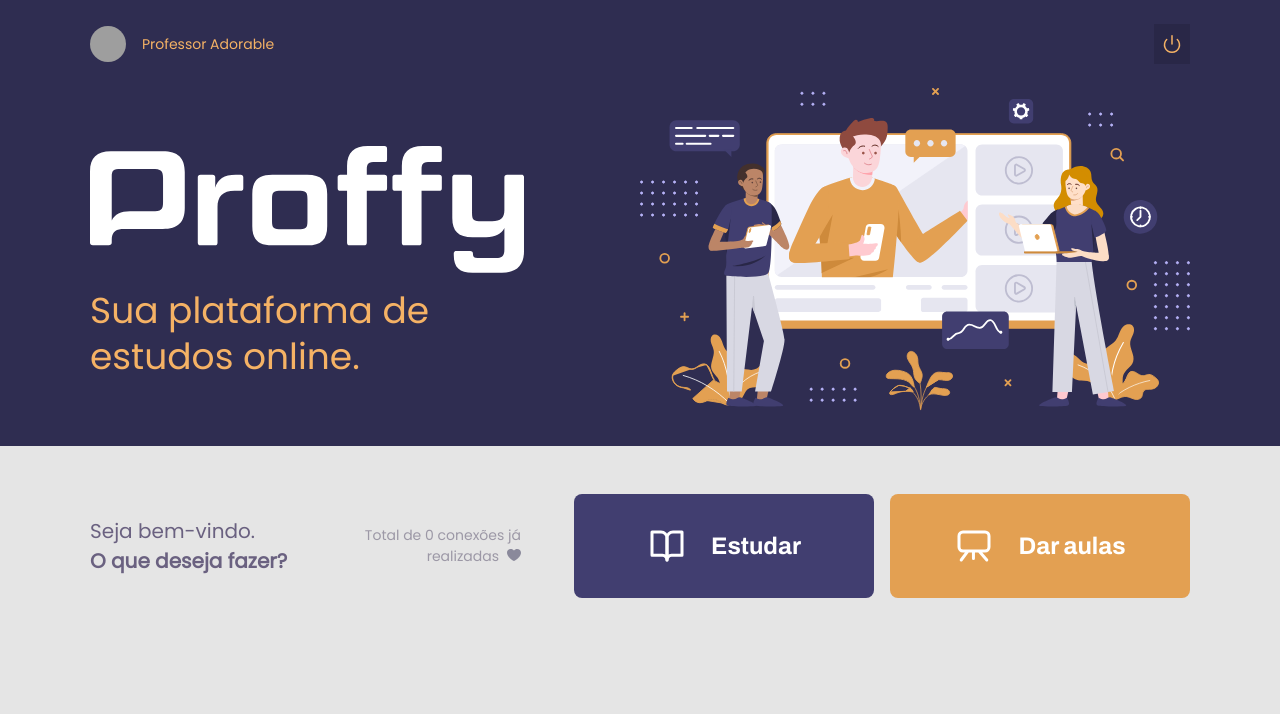
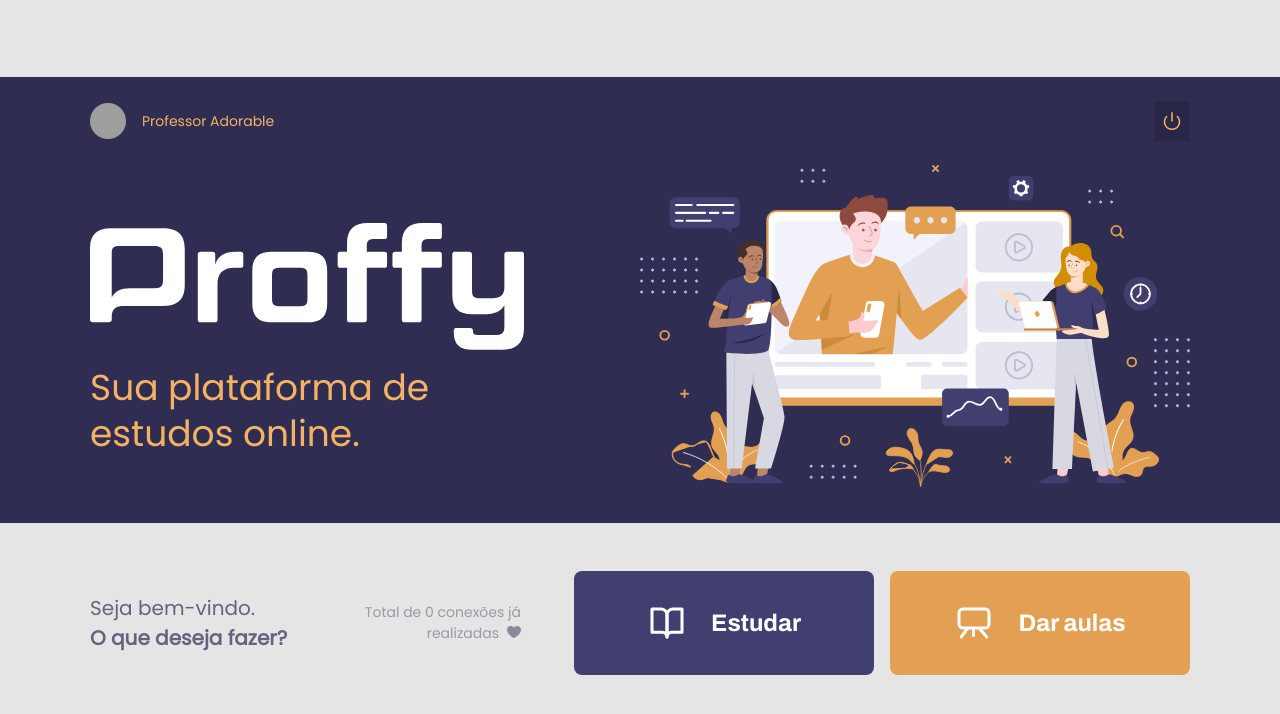
Before and after one commit to rafacdomin/proffy, a React (Create React App) app in the folder web/: page / in a window 1280 px wide. Shown: the top 714 px of the page. Built offline with nearby package versions, Linux system fonts and the light colour scheme; no server answers; grey boxes are pictures that could not be loaded.

Commit message:
:art: Landing styles

```diff
--- a/web/src/styles/global.css
+++ b/web/src/styles/global.css
@@ -29,6 +29,12 @@
   box-sizing: border-box;
 }
 
+html,
+body,
+#root {
+  height: 100vh;
+}
+
 body {
   background: var(--color-background);
 }
```
